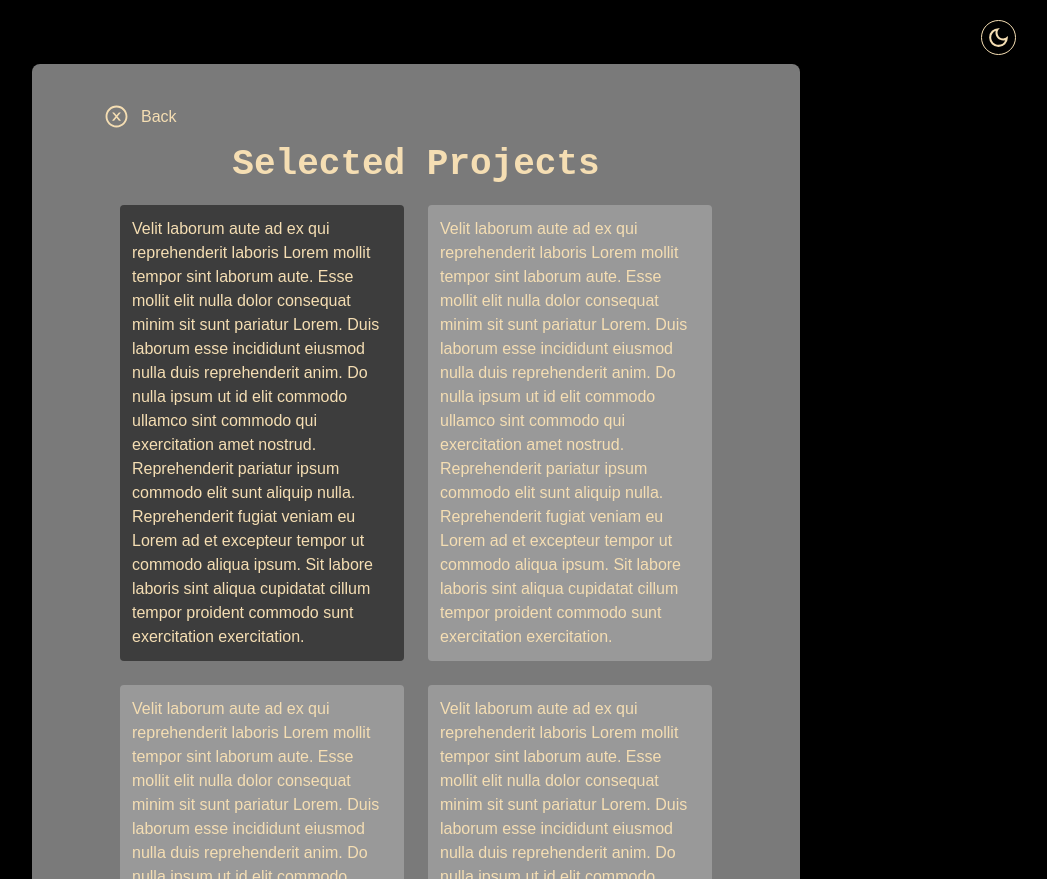
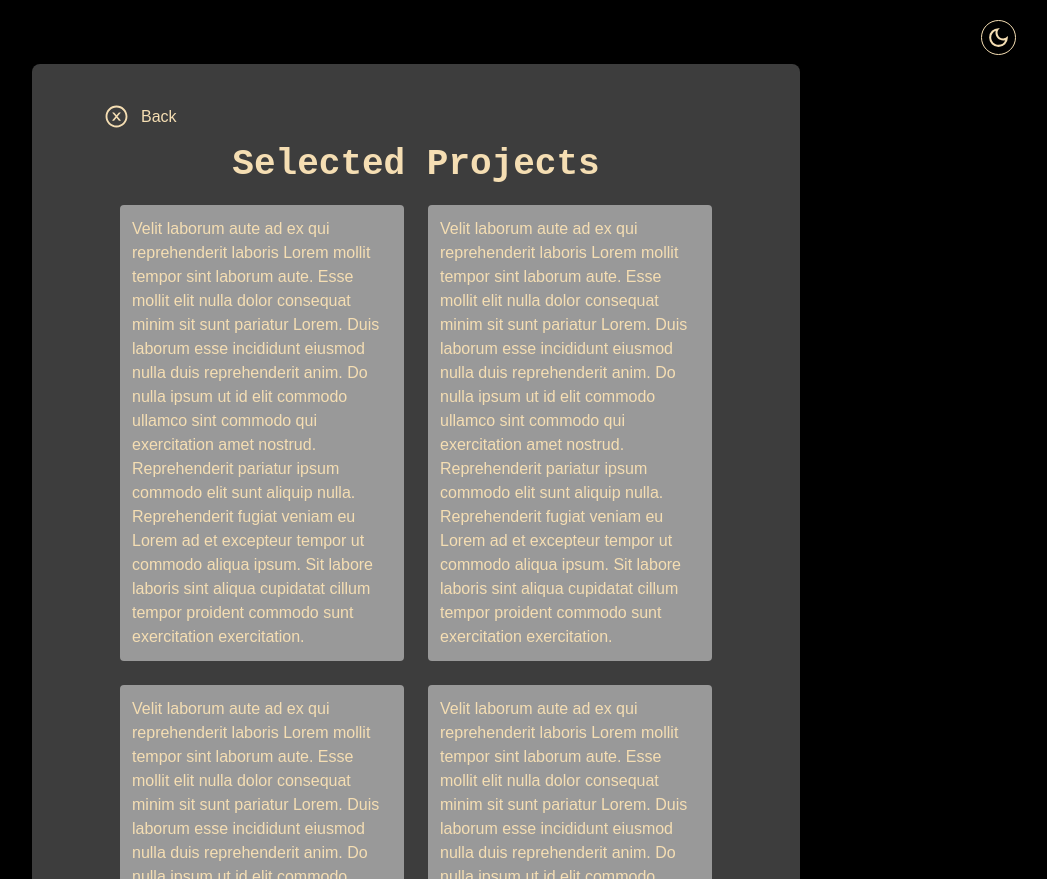
Before and after one commit to mykedee/portfolio-v1, a React (Create React App) app: page / in a window 1280 px wide. Both pictures are taken after a click on the element "Portfolio". Shown: the whole page, without its empty margins (224-1271 px from the left). Built offline with nearby package versions, Linux system fonts and the light colour scheme; some icons are missing.

Commit message:
first commit

```diff
--- a/src/components/Projects.js
+++ b/src/components/Projects.js
@@ -4,7 +4,7 @@ import { AiOutlineCloseCircle } from "react-icons/ai";
 const Projects = ({ showProfile, setShowProfile }) => {
 	return (
 		<div className="my-16 py-24 relative">
-			<div className="dark:bg-[#7a7a7a] bg-white w-[98%] md:w-[60%] mx-auto min-h-full absolute top-0  z-10 left-0 right-0 rounded-lg">
+			<div className="dark:bg-[#3d3d3d] bg-white w-[98%] md:w-[60%] mx-auto min-h-full absolute top-0  z-10 left-0 right-0 rounded-lg">
 				<div className="w-5/6 py-8 mx-auto">
 					<div className="flex items-center p-2">
 						<button
@@ -25,7 +25,7 @@ const Projects = ({ showProfile, setShowProfile }) => {
 					</div>
 
 					<div className="flex justify-between items-center p-3 ">
-						<p className="mx-3 p-3 bg-[#3d3d3d] rounded">
+						<p className="mx-3 p-3 bg-[#999] rounded">
 							Velit laborum aute ad ex qui reprehenderit laboris Lorem mollit
 							tempor sint laborum aute. Esse mollit elit nulla dolor consequat
 							minim sit sunt pariatur Lorem. Duis laborum esse incididunt
```
